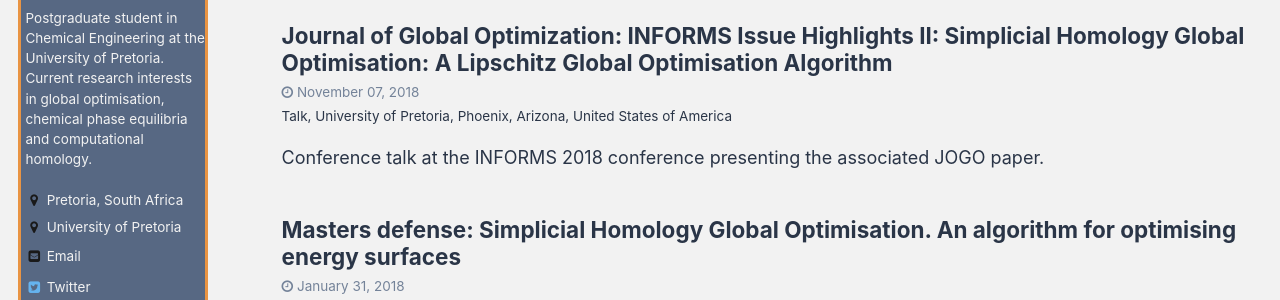
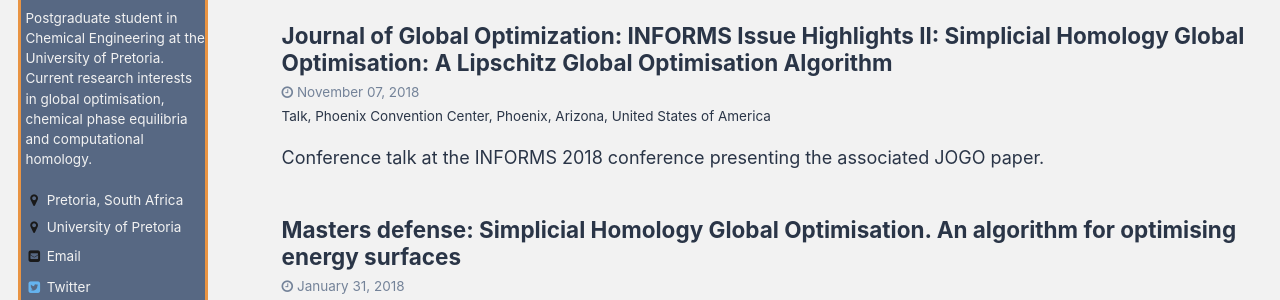
Before and after one commit to Stefan-Endres/Stefan-Endres.github.io, a Jekyll site: the page built from _pages/talks.html, in a window 1280 px wide and 900 px high. Shown: the part 383-683 px from the top of the window. Built offline with Jekyll 4.4.1, drawn with Linux system fonts in a browser that asks for light colours; some web fonts are replaced.

Commit message:
MAINT: Fix typo

```diff
--- a/_talks/2018-11-07-conference-1.md
+++ b/_talks/2018-11-07-conference-1.md
@@ -3,7 +3,7 @@ title: "Journal of Global Optimization: INFORMS Issue Highlights II: Simplicial
 collection: talks
 type: "Talk"
 permalink: /talks/2018-11-07-conference-1
-venue: "University of Pretoria"
+venue: "Phoenix Convention Center"
 date: 2018-11-07
 location: "Phoenix, Arizona, United States of America"
 ---
```
